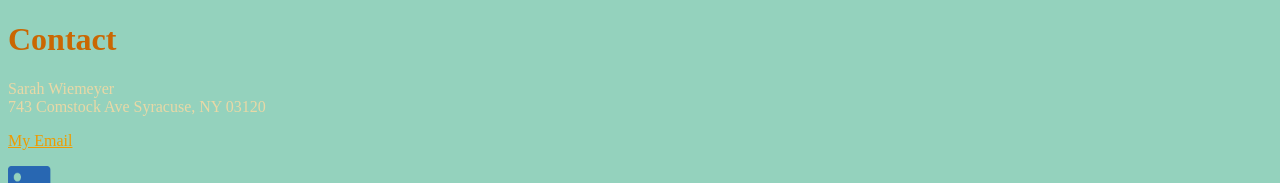
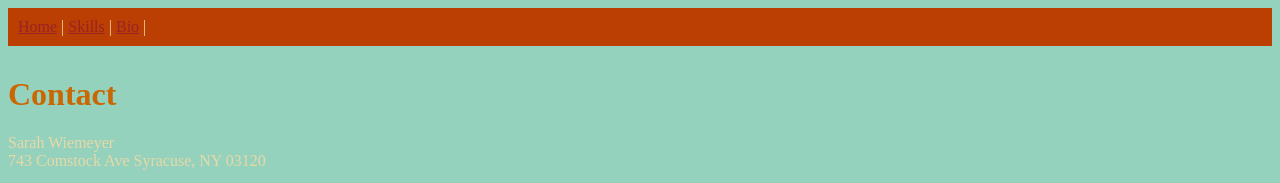
Before and after one commit to swiemz/ist263, a plain HTML site: page Lab07/contact.html in a window 1280 px wide. Shown: the top 183 px of the page. Drawn offline with Linux system fonts and the light colour scheme.

Commit message:
Update contact.html

```diff
--- a/Lab07/contact.html
+++ b/Lab07/contact.html
@@ -6,6 +6,11 @@
         <link rel="stylesheet" href="styles.css">
     </head>
     <body>
+        <nav>
+            <a href="/contact.html">Home</a> |
+            <a href="/skills.html">Skills</a> |
+            <a href="/index.html">Bio</a> |
+          </nav>
         <h1>Contact</h1>
         <p>Sarah Wiemeyer <br> 743 Comstock Ave Syracuse, NY 03120</p>
 
```
